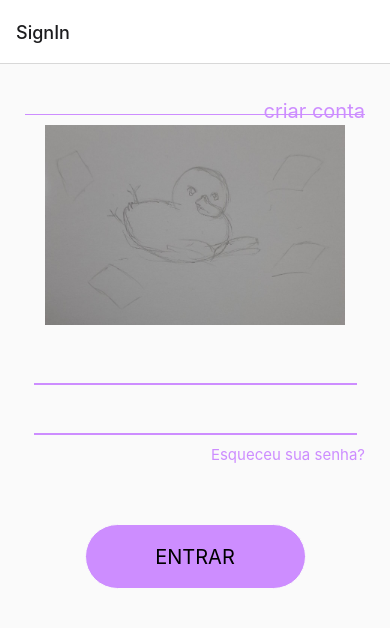
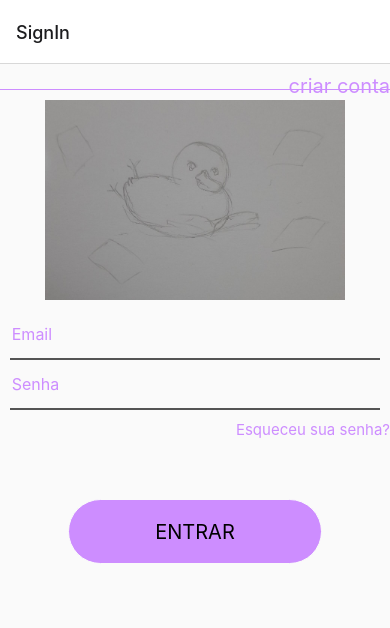
Before and after one commit to sth3r/Jour, a React Native app: screen /SignIn in a window 390 px wide. Shown: the top 628 px of the page. Built offline with nearby package versions, Linux system fonts and the light colour scheme.

Commit message:
firebase instalado e gitignore atualizado

```diff
--- a/App.js
+++ b/App.js
@@ -6,12 +6,15 @@ import { createNativeStackNavigator } from '@react-navigation/native-stack';
 import Home from './src/screens/Home';
 import SignIn from './src/screens/SignIn';
 import SignUp from './src/screens/SignUp';
+import { StatusBar } from 'react-native';
+import { Colors } from './src/assets/colors';
 
 const Stack = createNativeStackNavigator();
 
 function App() {
   return (
     <NavigationContainer>
+      <StatusBar backgroundColor={Colors.primary} />
       <Stack.Navigator initialRouteName="SignIn">
         <Stack.Screen name="SignIn" component={SignIn} />
         <Stack.Screen name="Home" component={Home} />
--- a/package.json
+++ b/package.json
@@ -10,6 +10,7 @@
     "test": "jest"
   },
   "dependencies": {
+    "@react-native-firebase/app": "^20.4.0",
     "@react-navigation/native": "^6.1.18",
     "@react-navigation/native-stack": "^6.11.0",
     "react": "18.3.1",
--- a/src/screens/SignIn.js
+++ b/src/screens/SignIn.js
@@ -1,7 +1,8 @@
 import React from 'react';
-import { View, Text, StyleSheet, Image, TextInput } from 'react-native';
+import { View, Text, StyleSheet, Image, TextInput, ScrollView, SafeAreaView } from 'react-native';
 import Botao from '../components/botao';
 import { Colors } from '../assets/colors';
+// import {useTheme, Input, Icon, Text, Image} from '@rneui/themed';
 
 const SignIn = (props) => {
   const recuperarSenha = () => {
@@ -10,12 +11,15 @@ const SignIn = (props) => {
   const entrar = () => {
     alert('logar no sistema');
   };
+  const cadastrarse = () => {
+    alert('cadastrar-se no sistema');
+  };
 
   return (
-    <View style={styles.container}>
-
+    <SafeAreaView style={styles.container}>
+      <ScrollView>
         <View style={styles.divCadastro}>
-        <Text style={styles.criarConta}>criar conta</Text>
+          <Text style={styles.criarConta} onPress={cadastrarse}>criar conta</Text>
         </View>
         <View style={styles.divForm}>
         <View style={styles.linha} />
@@ -24,16 +28,26 @@ const SignIn = (props) => {
             source={require('../assets/images/pato.jpg')}
             accessibilityLabel="Imagem de um patinho com um caderno em um ambiente com folhas ao ar"
             />
-        <TextInput style={styles.imput} />
-        <TextInput style={styles.imput} />
+          <TextInput style={styles.imput}
+            placeholder="Email"
+            keyboardType="email-address"
+            returnKeyType="next"
+            color="colors.darkGrey"
+          />
+          <TextInput style={styles.imput}
+            // secureTextEntry={showPass}
+            placeholder="Senha"
+            keyboardType="default"
+            returnKeyType="go"
+          />
           <Text
             style={styles.esqueceuSenha}
             onPress={recuperarSenha}>
               Esqueceu sua senha?</Text>
           <Botao texto="ENTRAR" onClick={entrar} />
         </View>
-
-    </View>
+      </ScrollView>
+    </SafeAreaView>
   );
 };
 
@@ -69,7 +83,7 @@ const styles = StyleSheet.create({
   imput:{
     width: '95%',
     height: 50,
-    borderBottomColor: Colors.roxo,
+    borderBottomColor: Colors.darkGrey,
     borderBottomWidth: 2,
     fontSize: 16,
     paddingLeft: 2,
```
Also changed, not shown: 4 other files (tests, documents, lock files or other folders). Lines whose indentation alone changed are shown as unchanged.
